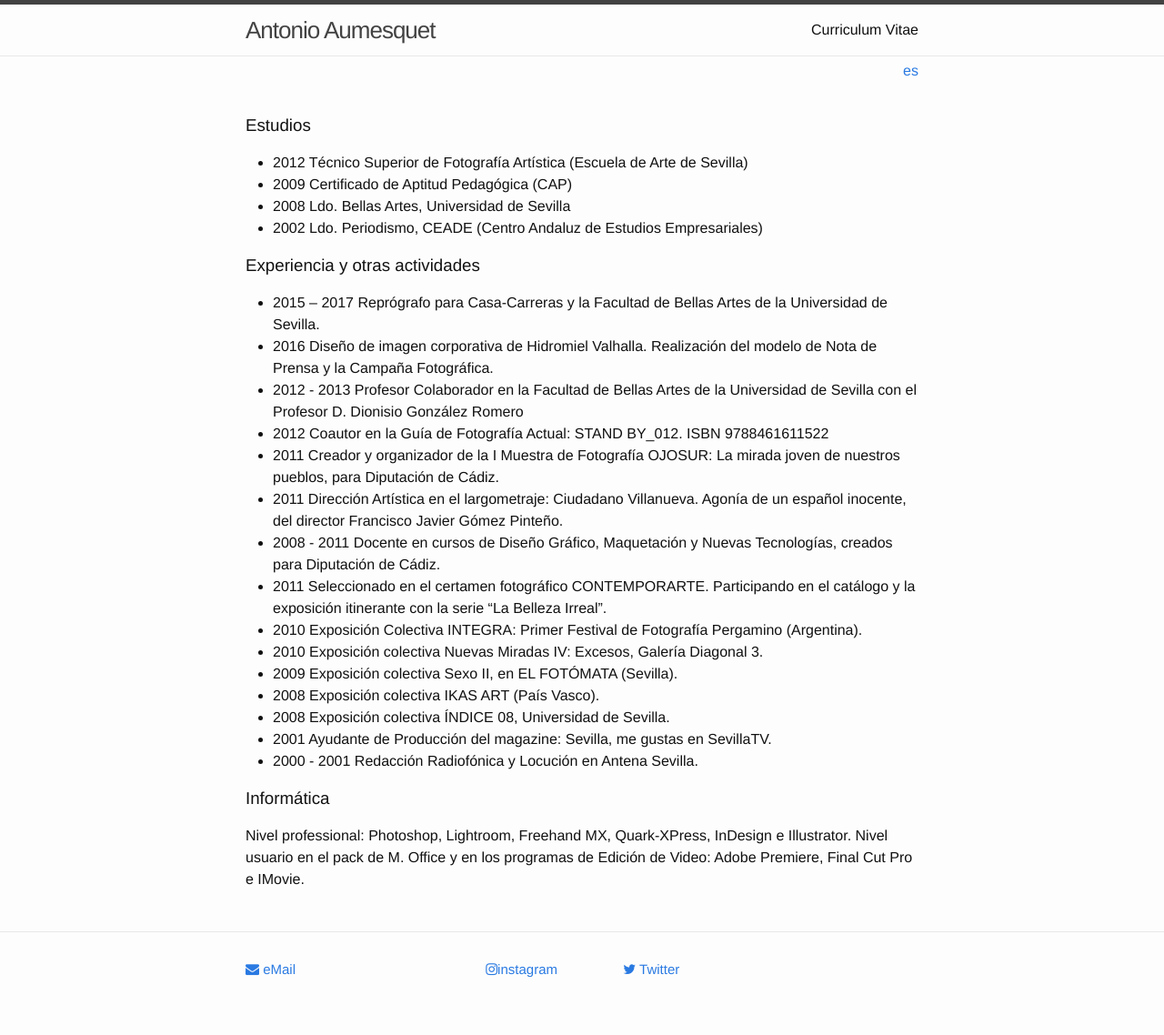
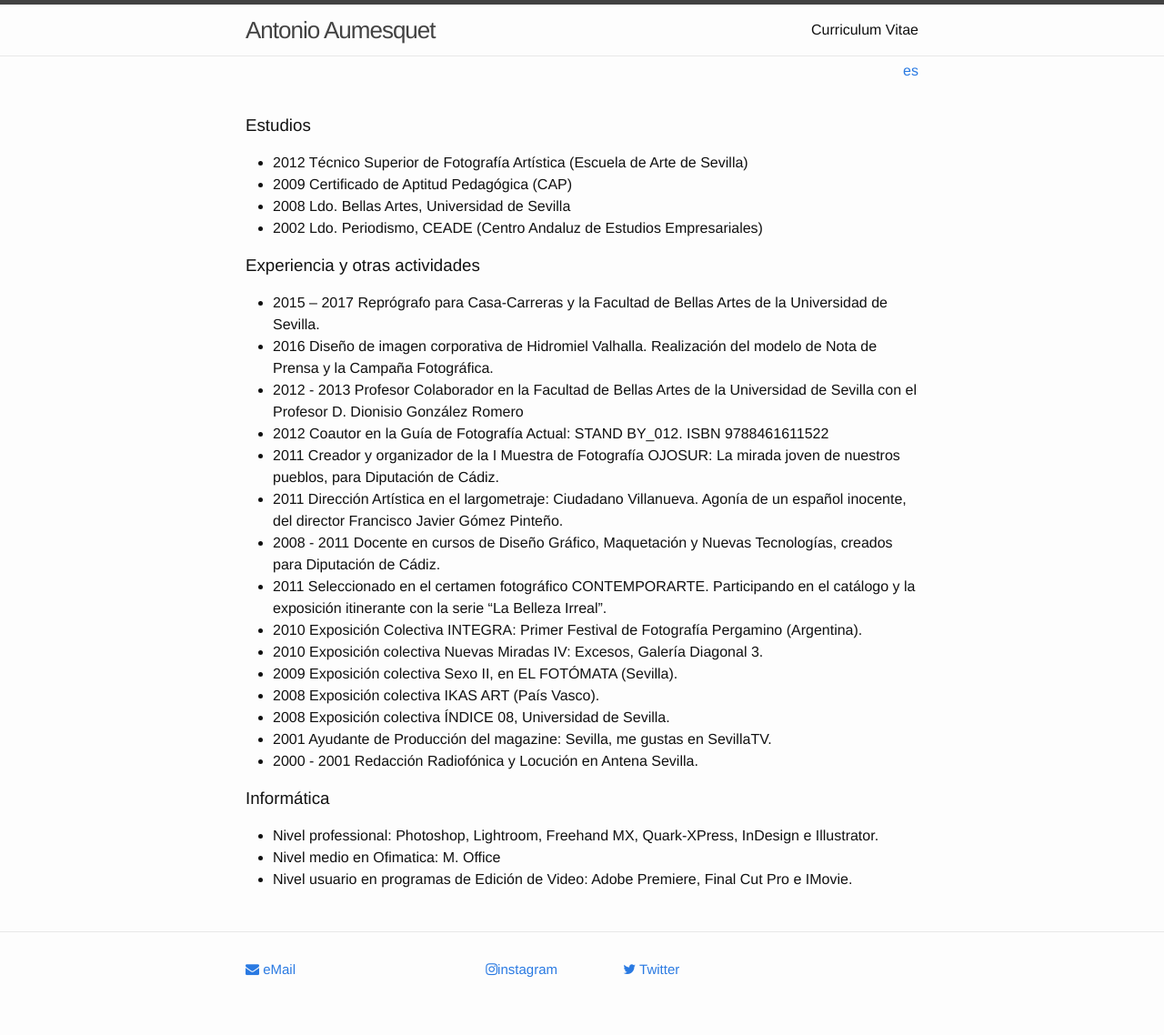
Before and after one commit to irespaldiza/antonio, a Jekyll site: the page built from curriculum.md, in a window 1280 px wide. Shown: the whole page at 91% size. Built offline with Jekyll 4.4.1, drawn with Linux system fonts in a browser that asks for light colours; nearby versions of some CDN libraries.

Commit message:
curriculum changed

```diff
--- a/curriculum.md
+++ b/curriculum.md
@@ -29,5 +29,6 @@ lang: es
 - 2000 - 2001 Redacción Radiofónica y Locución en Antena Sevilla.
 
 ### Informática
-Nivel professional: Photoshop, Lightroom, Freehand MX, Quark-XPress, InDesign e Illustrator.
-Nivel usuario en el pack de M. Office y en los programas de Edición de Video: Adobe Premiere, Final Cut Pro e IMovie.
+- Nivel professional: Photoshop, Lightroom, Freehand MX, Quark-XPress, InDesign e Illustrator.
+- Nivel medio en Ofimatica: M. Office
+- Nivel usuario en programas de Edición de Video: Adobe Premiere, Final Cut Pro e IMovie.
```
